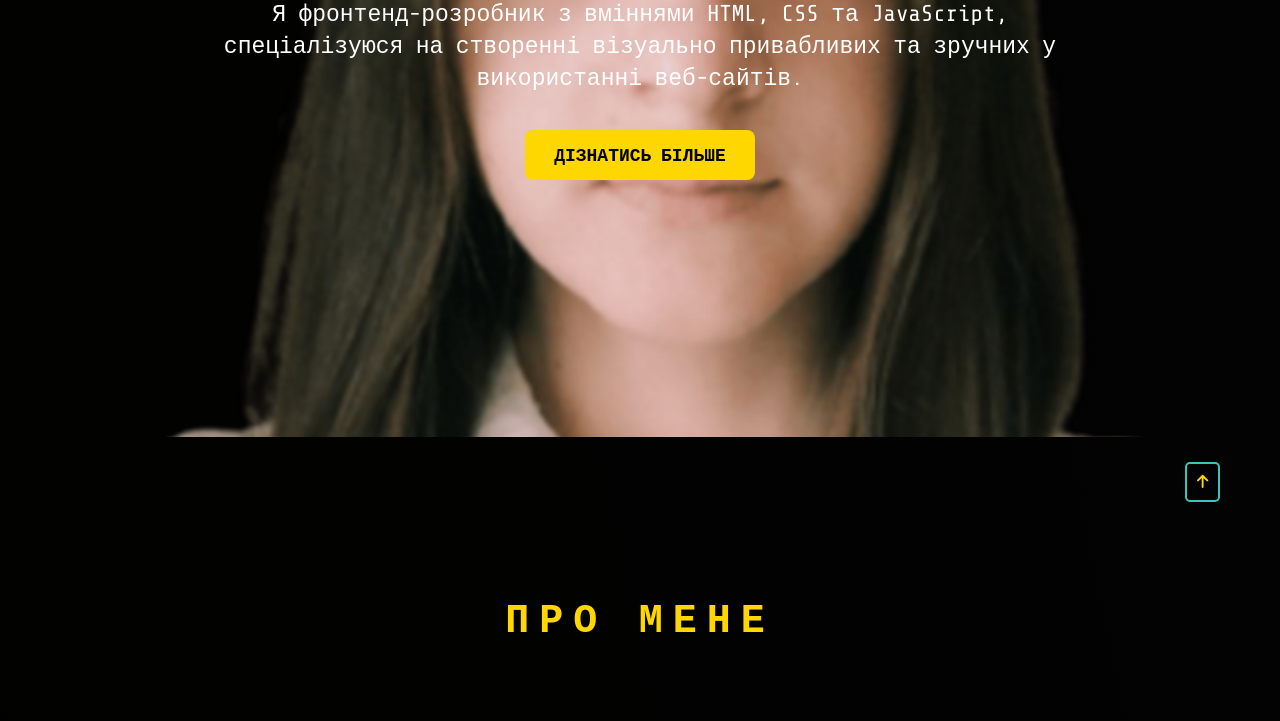
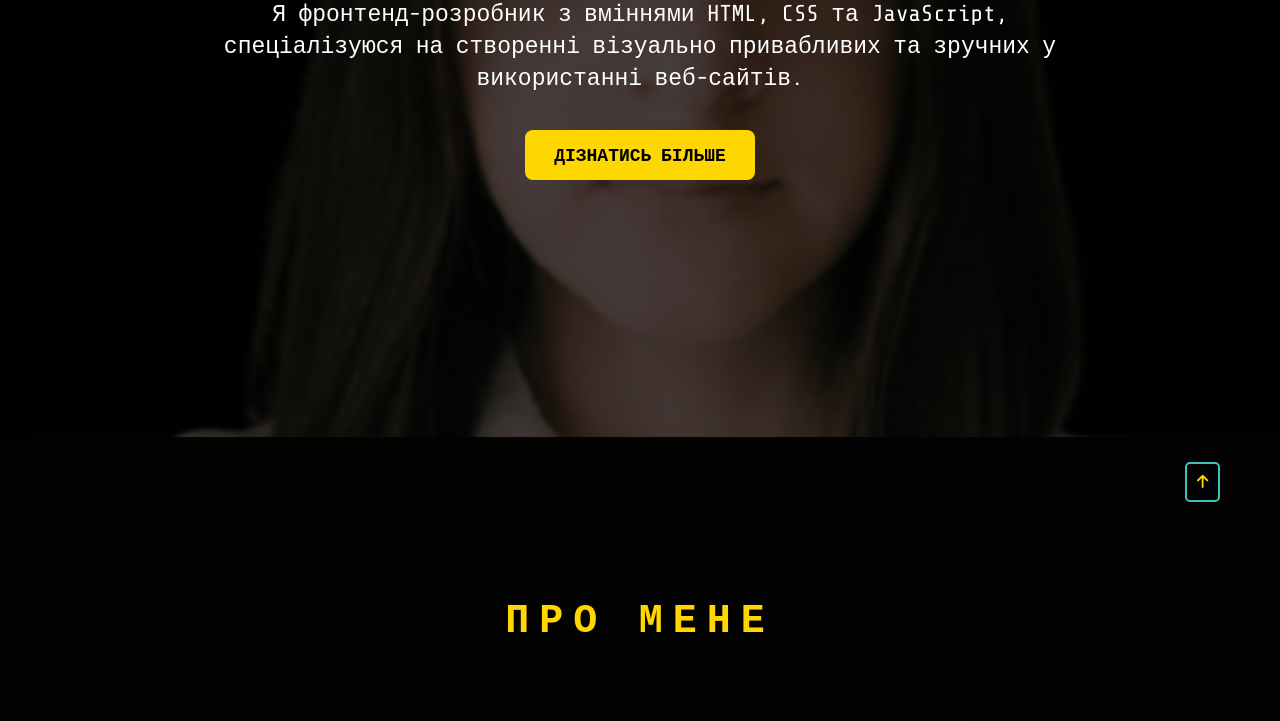
Before and after one commit to Aliona77/www, a plain HTML site: page index-ua.html in a window 1280 px wide. Shown: the part 268-989 px from the top of the page. Drawn offline with nearby package versions, Linux system fonts and the light colour scheme.

Commit message:
shadow to hero

```diff
--- a/index-ua.html
+++ b/index-ua.html
@@ -87,6 +87,7 @@
       <!-- hero section -->
 
         <section class="hero section">
+           <div class="shadow"></div>
           <h1 class="hero__heading">
             Привіт, мене звати <span class="hero__span">Альона</span>
           </h1>
```
Also changed, not shown: index-pl.html (+1 -0 lines), index.html (indentation only).
